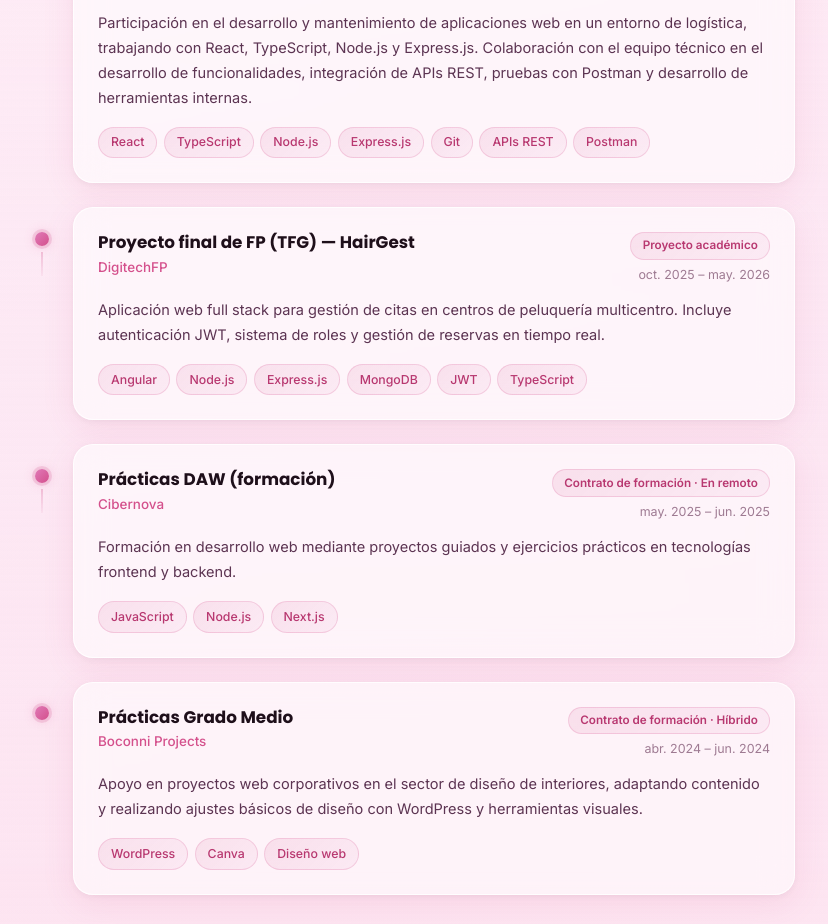
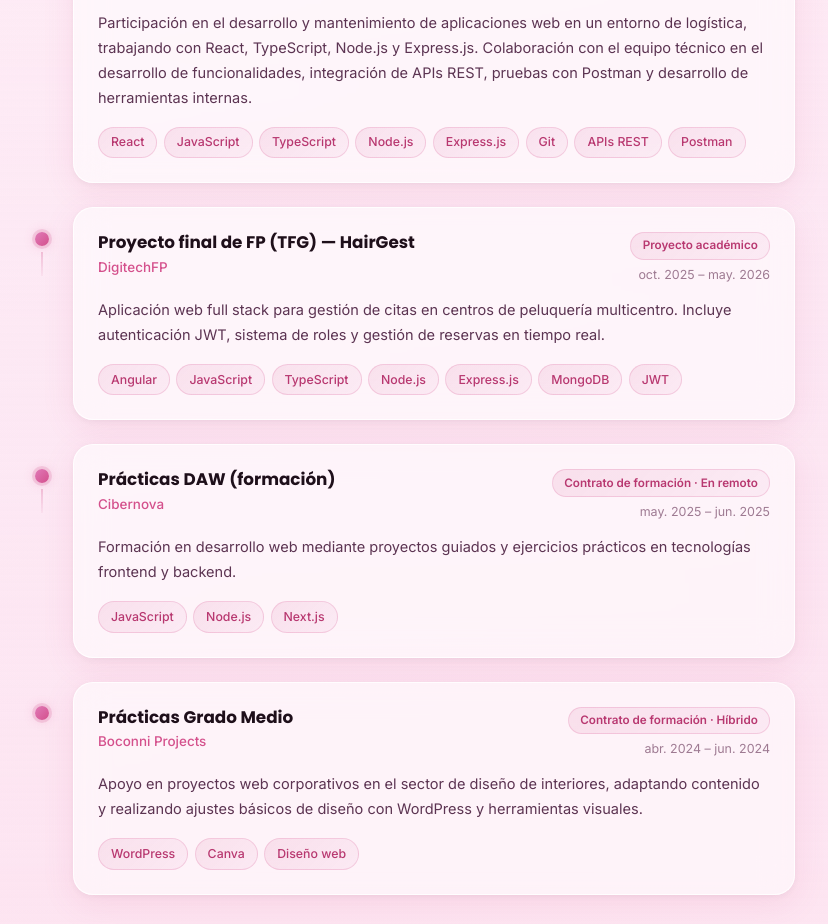
Before and after one commit to Monica-pxl/portfolio-monica, a React (Vite) app: page / in a window 1280 px wide. Shown: the part 3940-4864 px from the top of the page, without its empty margins (225-1053 px from the left). Built offline with nearby package versions, Linux system fonts and the light colour scheme.

Commit message:
añadir tags nuevos

```diff
--- a/src/i18n/translations.ts
+++ b/src/i18n/translations.ts
@@ -98,6 +98,7 @@ export const translations = {
           period: 'mar. 2026 – may. 2026',
           tags: [
             'React',
+            'JavaScript',
             'TypeScript',
             'Node.js',
             'Express.js',
@@ -115,11 +116,12 @@ export const translations = {
           period: 'oct. 2025 – may. 2026',
           tags: [
             'Angular',
+            'JavaScript',
+            'TypeScript',
             'Node.js',
             'Express.js',
             'MongoDB',
             'JWT',
-            'TypeScript',
           ],
           description:
             'Aplicación web full stack para gestión de citas en centros de peluquería multicentro. Incluye autenticación JWT, sistema de roles y gestión de reservas en tiempo real.',
@@ -305,6 +307,7 @@ export const translations = {
           period: 'Mar. 2026 – May 2026',
           tags: [
             'React',
+            'JavaScript',
             'TypeScript',
             'Node.js',
             'Express.js',
@@ -322,11 +325,12 @@ export const translations = {
           period: 'Oct. 2025 – May 2026',
           tags: [
             'Angular',
+            'JavaScript',
+            'TypeScript',
             'Node.js',
             'Express.js',
             'MongoDB',
             'JWT',
-            'TypeScript',
           ],
           description:
             'Full stack web application for appointment management in multi-center hairdressing salons. Includes JWT authentication, role system and real-time booking management.',
```
